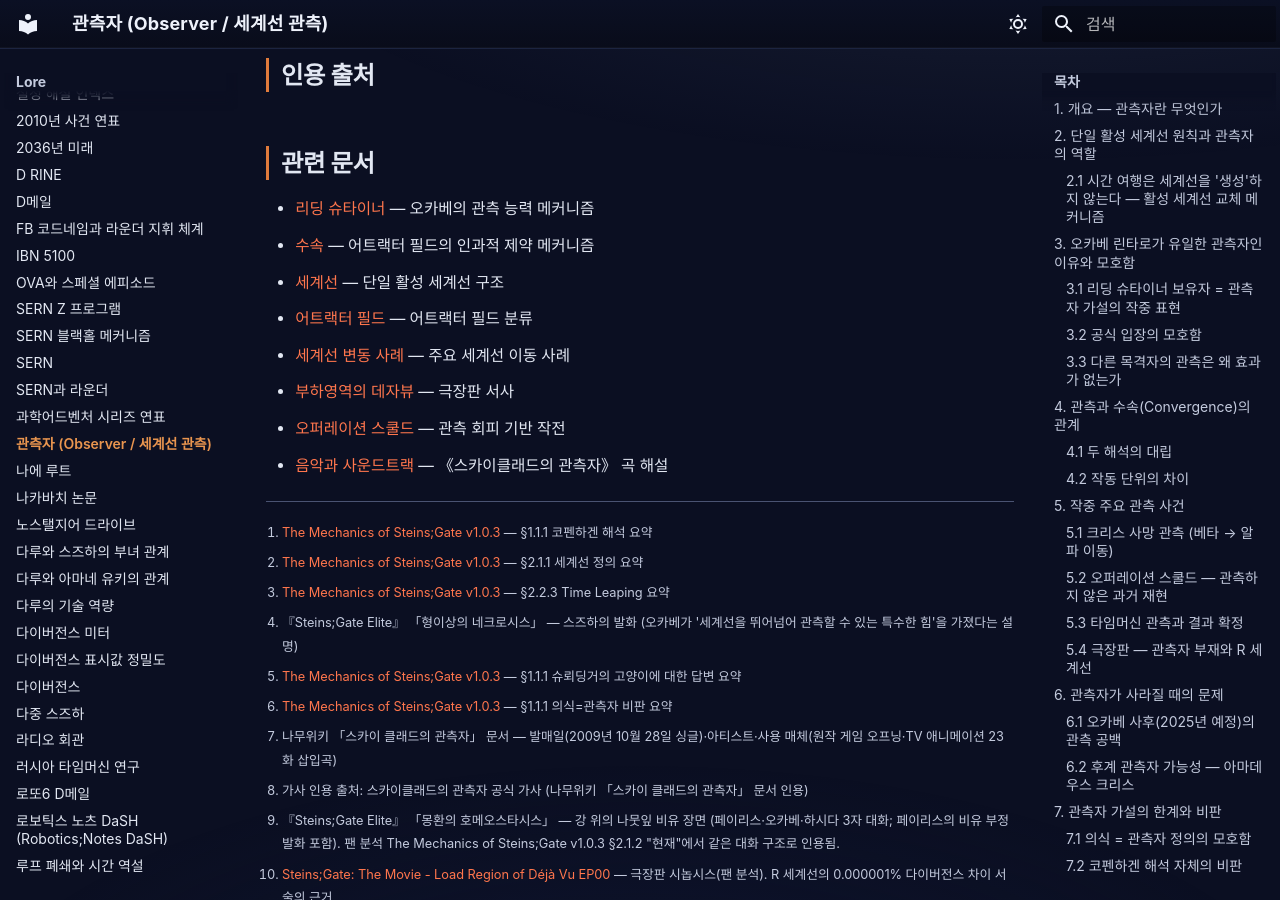
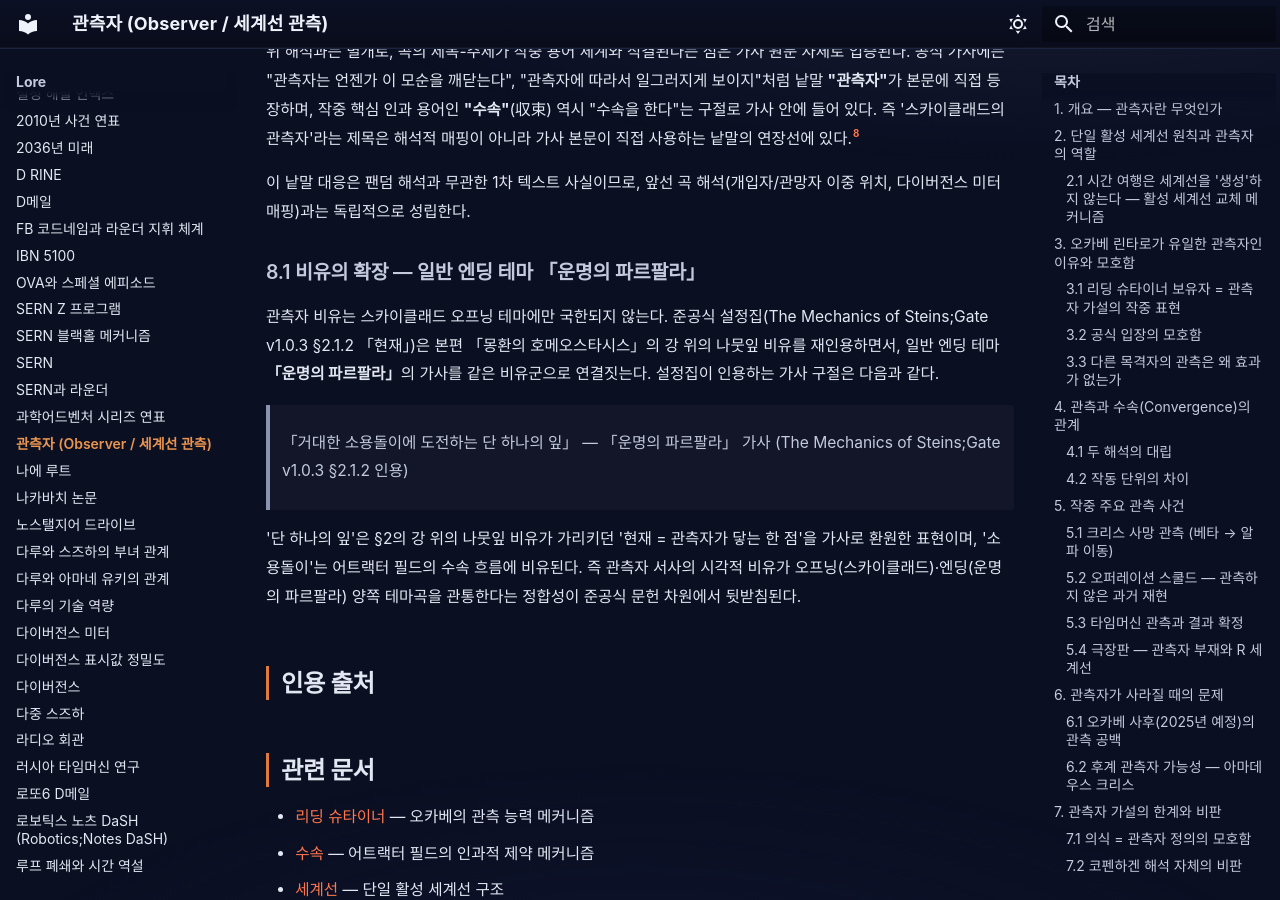
Before and after one commit to sgwiki/sgwiki.github.io, an MkDocs documentation site: the page built from wiki/lore/관측자.md, in a window 1280 px wide and 900 px high, scrolled down 13532 px. Built offline with MkDocs 1.6.1 and Material for MkDocs 9.7.7, drawn with Linux system fonts in a browser that asks for light colours; some web fonts are replaced; some of the changed text lies outside the part shown.

Commit message:
feat(wiki): 관측자 — P10 cf17ae48 패치 적용

```diff
--- a/wiki/lore/관측자.md
+++ b/wiki/lore/관측자.md
@@ -257,6 +257,10 @@ description: "슈타인즈 게이트 세계관에서 관측자(Observer)는 무
 
 슈타인즈 게이트는 이 '소수 의견'을 작품 세계관의 기반으로 적극 채택했으며, 작중 인물(크리스)조차 이를 비판적으로 검토한다. 이것은 과학적 정확성보다는 서사적 효용을 우선한 선택으로 볼 수 있다. 관측자가 인간의 의식이라야만 오카베이라는 주인공이 서사의 중심에 설 수 있기 때문이다.
 
+이 비판은 10장에서만 등장하는 것이 아니다. 본편 3장 「나비 날개의 다이버전스」에서 크리스는 오카베의 관측자 자처를 향해 동일 논지의 비판을 먼저 가한 바 있다. 즉 크리스의 '오카베 중심 관측 가설 비판'은 작중 시점상 일관된 태도로, 10장 발화는 그 연장선에 있는 재진술이다.
+
+> 「자기는 관측자니까 변하지 않는다고 할 셈이야? 그래서 '난 인간이 아닌 존재다'라고.」 — 『Steins;Gate Elite』 「나비 날개의 다이버전스」 (마키세 크리스의 발화)
+
 ### 7.3 다른 목격자의 관측은 왜 효과가 없는가 — 작중 미해결
 
 다루, 마유리, 심지어 크리스까지도 세계선 변동의 결과를 경험하지만, 이들의 경험은 '데자뷰' 수준에 머문다. §3.3에서 확인한 대로 모든 인류가 리딩 슈타이너를 잠재적 자질로 보유한다는 점 자체는 공식 자료(QA자료집 Q24)로 확정되었으나, 왜 하필 오카베만이 임계치 이상으로 발현하는가는 작중 미해결로 남는다. 서사적 필요에 의해 부여된 설정으로 보이며, 작중 인물들조차 의문을 품는 영역이다.
@@ -288,6 +292,14 @@ description: "슈타인즈 게이트 세계관에서 관측자(Observer)는 무
 위 해석과는 별개로, 곡의 제목-주제가 작중 용어 체계와 직결된다는 점은 가사 원문 자체로 입증된다. 공식 가사에는 "관측자는 언젠가 이 모순을 깨닫는다", "관측자에 따라서 일그러지게 보이지"처럼 낱말 **"관측자"**가 본문에 직접 등장하며, 작중 핵심 인과 용어인 **"수속"**(収束) 역시 "수속을 한다"는 구절로 가사 안에 들어 있다. 즉 '스카이클래드의 관측자'라는 제목은 해석적 매핑이 아니라 가사 본문이 직접 사용하는 낱말의 연장선에 있다.[^6]
 
 이 낱말 대응은 팬덤 해석과 무관한 1차 텍스트 사실이므로, 앞선 곡 해석(개입자/관망자 이중 위치, 다이버전스 미터 매핑)과는 독립적으로 성립한다.
+
+### 8.1 비유의 확장 — 일반 엔딩 테마 「운명의 파르팔라」
+
+관측자 비유는 스카이클래드 오프닝 테마에만 국한되지 않는다. 준공식 설정집(The Mechanics of Steins;Gate v1.0.3 §2.1.2 「현재」)은 본편 「몽환의 호메오스타시스」의 강 위의 나뭇잎 비유를 재인용하면서, 일반 엔딩 테마 **「운명의 파르팔라」**의 가사를 같은 비유군으로 연결짓는다. 설정집이 인용하는 가사 구절은 다음과 같다.
+
+> 「거대한 소용돌이에 도전하는 단 하나의 잎」 — 「운명의 파르팔라」 가사 (The Mechanics of Steins;Gate v1.0.3 §2.1.2 인용)
+
+'단 하나의 잎'은 §2의 강 위의 나뭇잎 비유가 가리키던 '현재 = 관측자가 닿는 한 점'을 가사로 환원한 표현이며, '소용돌이'는 어트랙터 필드의 수속 흐름에 비유된다. 즉 관측자 서사의 시각적 비유가 오프닝(스카이클래드)·엔딩(운명의 파르팔라) 양쪽 테마곡을 관통한다는 정합성이 준공식 문헌 차원에서 뒷받침된다.
 
 ## 인용 출처
 
```
Also changed, not shown: wiki/lore/세계의-의지.md (+8 -0 lines).
